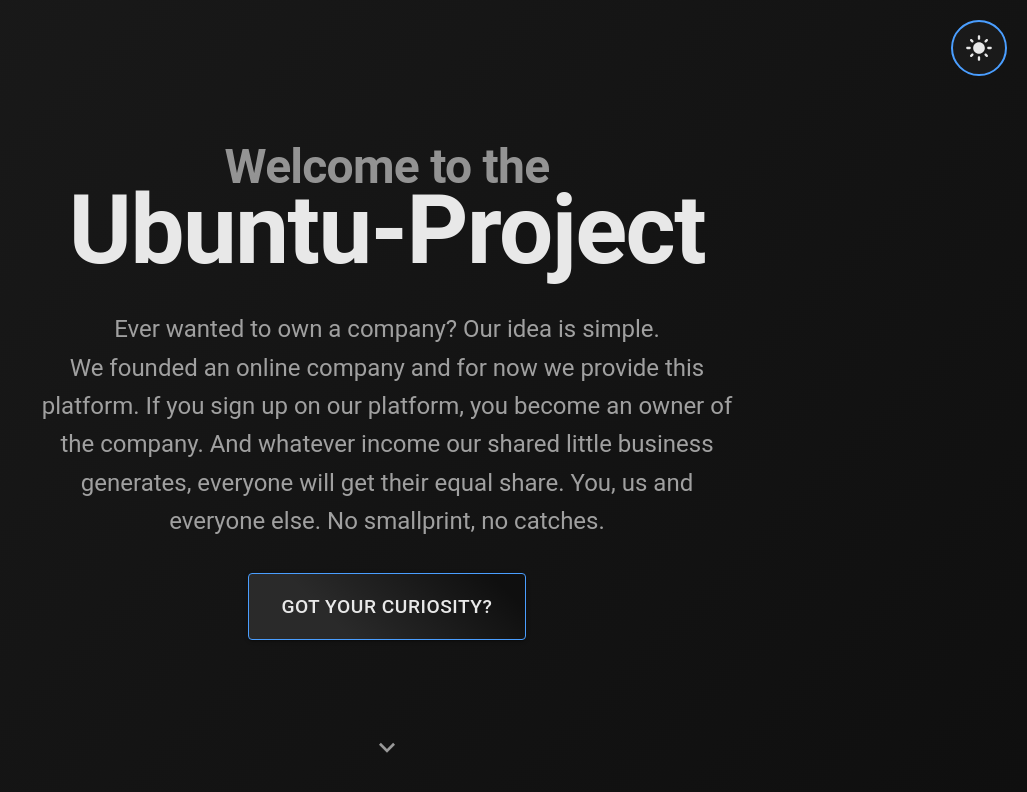
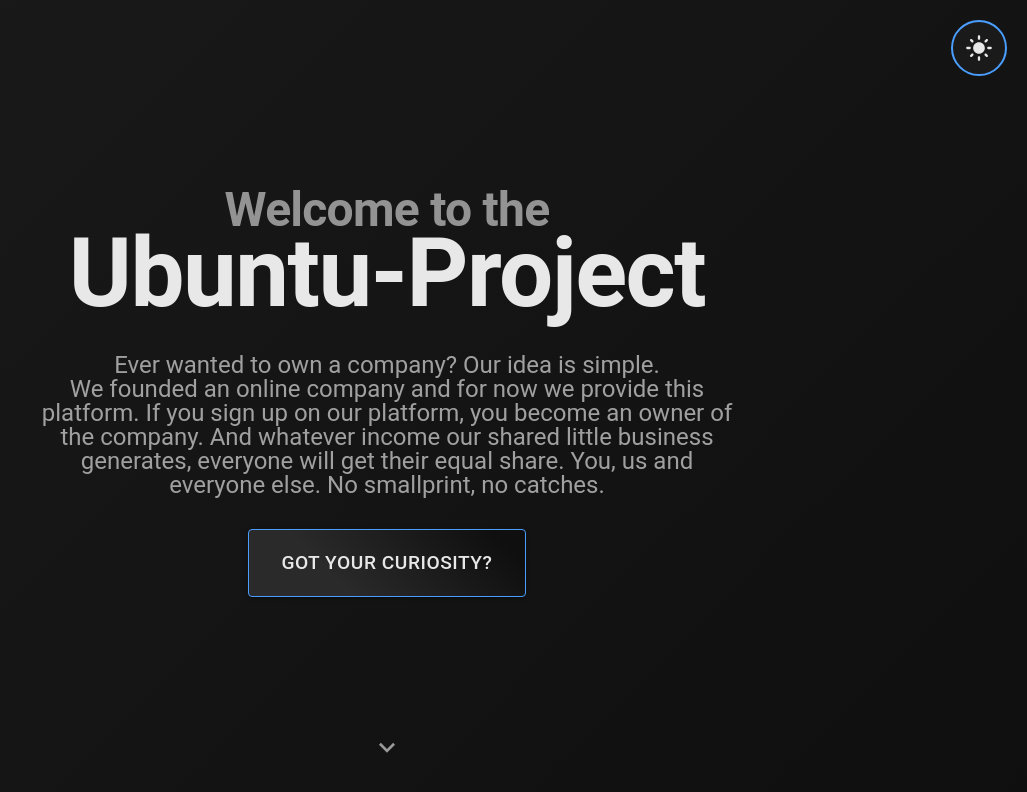
Before and after one commit to Siefke1/the-ubuntu-project, a React (Vite) app: page / in a window 1280 px wide. Shown: the top 792 px of the page, without its empty margins (253-1280 px from the left). Built offline with nearby package versions, Linux system fonts and the light colour scheme.

Commit message:
adjust mobile viewport height

```diff
--- a/src/App.tsx
+++ b/src/App.tsx
@@ -67,7 +67,7 @@ function AppContent() {
   return (
     <Box
       sx={{
-        height: "100vh",
+        height: { xs: "100dvh", md: "100vh" },
         overflowY: "auto",
         scrollSnapType: "y mandatory",
         background: `linear-gradient(135deg, ${colors.background.light} 0%, ${colors.background.medium} 100%)`,
@@ -77,7 +77,7 @@ function AppContent() {
       {/* Hero Section */}
       <Box
         sx={{
-          height: "100vh",
+          height: { xs: "100dvh", md: "100vh" },
           display: "flex",
           flexDirection: "column",
           alignItems: "center",
@@ -141,7 +141,7 @@ function AppContent() {
               mx: "auto",
               fontSize: { xs: "1rem", sm: "1.2rem", md: "1.5rem" },
               px: { xs: 2, md: 0 },
-              lineHeight: { xs: 1.4, md: 1.6 },
+              lineHeight: { xs: 1.4, md: 1 },
             }}
           >
             Ever wanted to own a company? Our idea is simple. <Box component="br" sx={{ display: { xs: "none", md: "block" } }} /> We founded
@@ -215,7 +215,7 @@ function AppContent() {
       {/* About Section */}
       <Box
         sx={{
-          height: "100vh",
+          height: { xs: "100dvh", md: "100vh" },
           display: "flex",
           alignItems: "center",
           color: "white",
@@ -308,7 +308,7 @@ function AppContent() {
       {/* About Section 2 */}
       <Box
         sx={{
-          height: "100vh",
+          height: { xs: "100dvh", md: "100vh" },
           display: "flex",
           alignItems: "center",
           backgroundColor:
@@ -382,7 +382,7 @@ function AppContent() {
       {/* Features Section */}
       <Box
         sx={{
-          height: "100vh",
+          height: { xs: "100dvh", md: "100vh" },
           display: "flex",
           alignItems: "center",
           scrollSnapAlign: "start",
@@ -534,7 +534,7 @@ function AppContent() {
       {/* Mobile: Cards Section */}
       <Box
         sx={{
-          height: "100vh",
+          height: { xs: "100dvh", md: "100vh" },
           display: { xs: "flex", md: "none" },
           alignItems: "center",
           scrollSnapAlign: "start",
@@ -638,7 +638,7 @@ function AppContent() {
       {/* Stats Section */}
       <Box
         sx={{
-          height: "100vh",
+          height: { xs: "100dvh", md: "100vh" },
           display: "flex",
           alignItems: "center",
           scrollSnapAlign: "start",
@@ -745,7 +745,7 @@ function AppContent() {
       {/* CTA Section */}
       <Box
         sx={{
-          height: "100vh",
+          height: { xs: "100dvh", md: "100vh" },
           display: "flex",
           alignItems: "center",
           background: `linear-gradient(135deg, ${colors.background.dark} 0%, ${colors.light} 100%)`,
```
